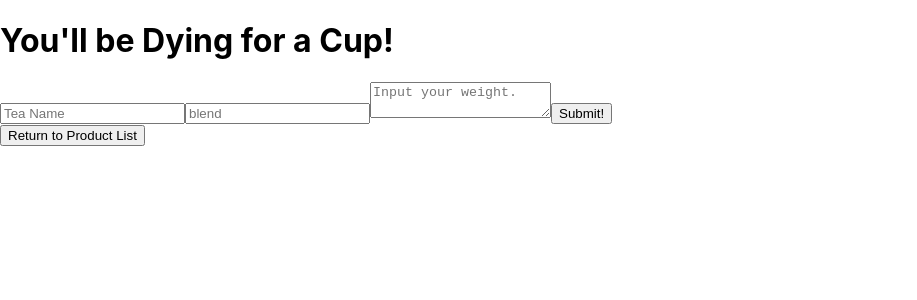
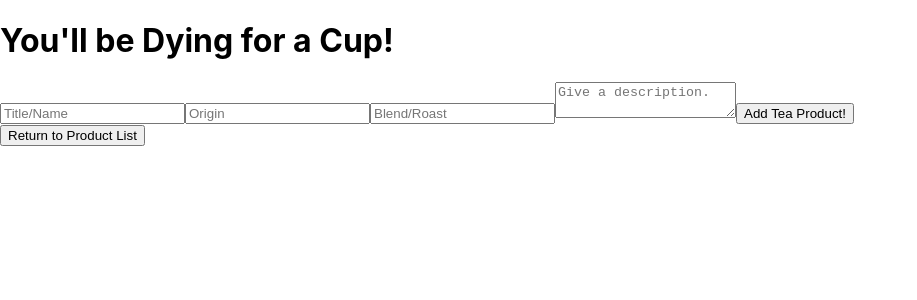
Before and after one commit to Molagg92/tea-house, a React (Create React App) app: page / in a window 1280 px wide. Both pictures are taken after a click on the button "Add Product". Shown: the top 300 px of the page, without its empty margins (0-917 px from the left). Built offline with nearby package versions, Linux system fonts and the light colour scheme.

Commit message:
clean up project

```diff
--- a/src/components/EditProductForm.js
+++ b/src/components/EditProductForm.js
@@ -7,7 +7,14 @@ function EditProductForm (props) {
 
   function handleEditProductFormSubmission(event) {
     event.preventDefault();
-    props.onEditProduct({name: event.target.name.value, blend: event.target.blend.value, weight: event.target.weight.value, id: product.id});
+    props.onEditProduct({
+      name: event.target.name.value,
+      blend: event.target.blend.value,
+      weight: event.target.weight.value,
+      origin: event.target.origin.value,
+      description: event.target.description.value,
+      price: event.target.price.value,
+      id: product.id});
   }
 
   return (
--- a/src/components/NewProductForm.js
+++ b/src/components/NewProductForm.js
@@ -9,6 +9,8 @@ function NewProductForm(props){
     props.onNewProductCreation({
       name: event.target.name.value,
       blend: event.target.blend.value,
+      description: event.target.description.value,
+      origin: event.target.origin.value,
       weight: 130,
       price: 16.99,
       id: v4()
@@ -18,7 +20,7 @@ function NewProductForm(props){
     <React.Fragment>
       <ReusableForm
         formSubmissionHandler={handleNewProductFormSubmission}
-        buttonText="Submit!" />
+        buttonText="Add Tea Product!" />
     </React.Fragment>
   );
 }
--- a/src/components/Product.js
+++ b/src/components/Product.js
@@ -8,10 +8,11 @@ function Product(props){
       <div onClick = {() => props.whenProductClicked(props.id, props.type)}>
         <h3>{props.name} - {props.blend}</h3>
         <h6> price per pound : {props.price}</h6>
+        <h6> available stock : {props.weight}</h6>
         <p><em>{props.description}</em></p>
       </div>
       <button onClick={() => {
-    window.alert("Thank you for your purchase! Check the Details to see the weight go down!");
+    window.alert("Thank you for your purchase!");
     props.whenSellClicked(props.id);
 }} type="submit">Make Sale!</button><span>   </span>
         <hr/>
@@ -33,8 +34,10 @@ function Product(props){
 Product.propTypes = {
   name: PropTypes.string.isRequired,
   blend: PropTypes.string.isRequired,
+  origin: PropTypes.string,
   weight: PropTypes.number,
   price: PropTypes.number,
+  description: PropTypes.string.isRequired,
   id: PropTypes.string,
   whenProductClicked: PropTypes.func
 };
--- a/src/components/ReusableForm.js
+++ b/src/components/ReusableForm.js
@@ -8,16 +8,22 @@ function ReusableForm(props) {
     <input
         type='text'
         name='name'
-          placeholder='Tea Name' />
+        placeholder='Title/Name' />
+      <input
+        type='text'
+        name='origin'
+        placeholder='Origin' />
       <input
         type='text'
         name='blend'
-          placeholder='blend' />
+        placeholder='Blend/Roast' />
       <textarea
-          name='weight'
-          placeholder='Input your weight.' />
+        name='description'
+        placeholder='Give a description.' />
       <button type='submit'>{props.buttonText}</button>
     </form>
+
+    {}
   </React.Fragment>
   );
 }
```
Lines whose indentation alone changed are shown as unchanged.
